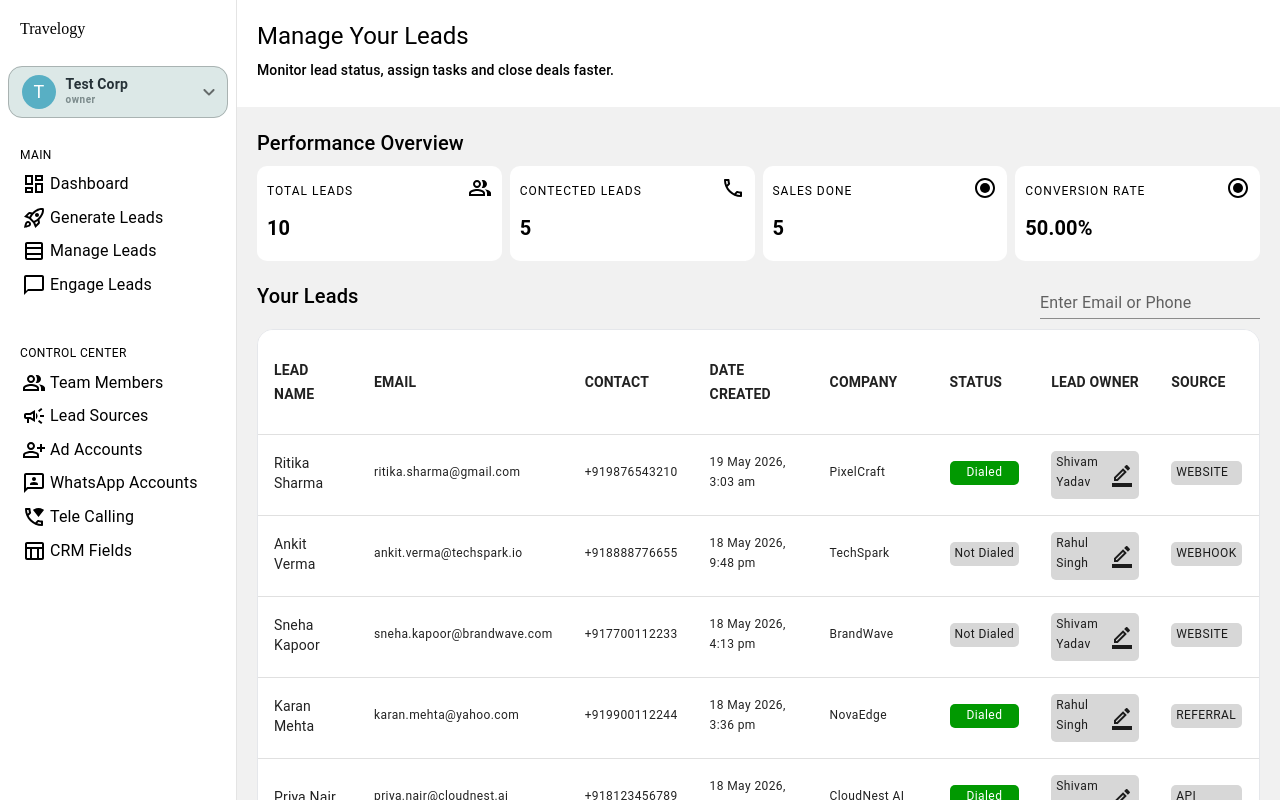
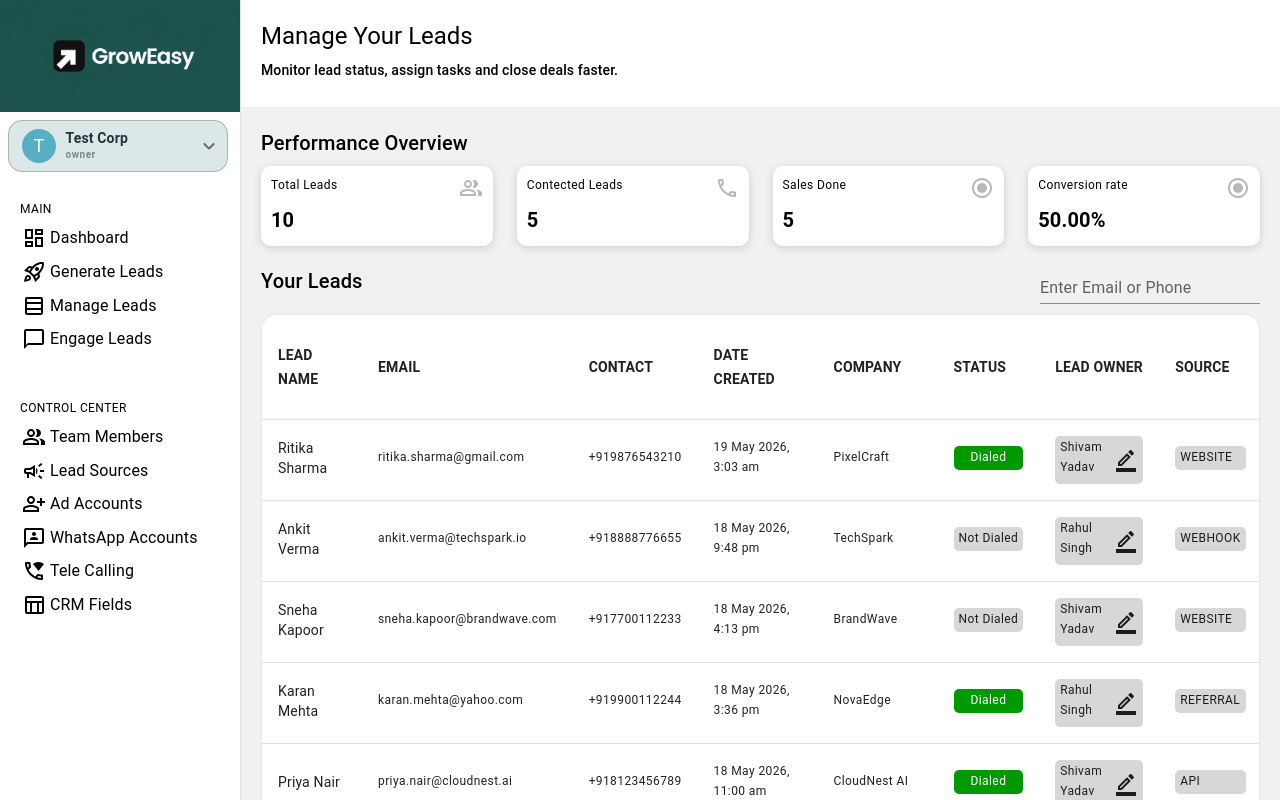
Before and after one commit to abhilekhdowerah-work/manageLeadFrontEnd, a React (Vite) app: page /manage-leads in a window 1280 px wide. Built offline with nearby package versions, Linux system fonts and the light colour scheme.

Commit message:
logo added

```diff
--- a/src/App.css
+++ b/src/App.css
@@ -15,6 +15,14 @@
   flex: 1;
   min-width: 0;
   overflow: auto;
+}
+
+.smallScreen {
+  box-shadow: 0 2px 8px rgba(0, 0, 0, 0.15);
+}
+
+.bigScreen {
+  box-shadow: 0 2px 8px rgba(0, 0, 0, 0.15);
 }
 
 @media (max-width: 768px) {
@@ -40,6 +48,7 @@
   .navButton {
     display: none;
   }
+
   .bigScreen {
     display: block;
     border-right: 1px solid rgb(228, 228, 228);
--- a/src/components/mainContent/pages/manageLeads/consts/texts.jsx
+++ b/src/components/mainContent/pages/manageLeads/consts/texts.jsx
@@ -9,9 +9,9 @@ export const DESCRIPTION = "Monitor lead status, assign tasks and close deals fa
 export const PERFORMANCE_OVERVIEW = {
         TITLE: "Performance Overview",
         LIST: [
-            {id: 1, title: "Total Leads", icon: <PeopleAltOutlinedIcon />, value: 45, helperFunction: x=>`${x}` },
-            {id: 2, title: "Contected Leads", icon: <LocalPhoneOutlinedIcon />, value: 0, helperFunction: x=>`${x}` },
-            {id: 3, title: "Sales Done", icon: <RadioButtonCheckedOutlinedIcon />, value: 0, helperFunction: x=>`${x}` },
-            {id: 4, title: "Conversion rate", icon: <RadioButtonCheckedOutlinedIcon />, value: 0.0, helperFunction: x=>`${x.toFixed(2)}%` },
+            {id: 1, title: "Total Leads", icon: <PeopleAltOutlinedIcon sx={{color: '#b8b8b8'}}/>, value: 45, helperFunction: x=>`${x}` },
+            {id: 2, title: "Contected Leads", icon: <LocalPhoneOutlinedIcon sx={{color: '#b8b8b8'}} />, value: 0, helperFunction: x=>`${x}` },
+            {id: 3, title: "Sales Done", icon: <RadioButtonCheckedOutlinedIcon sx={{color: '#b8b8b8'}} />, value: 0, helperFunction: x=>`${x}` },
+            {id: 4, title: "Conversion rate", icon: <RadioButtonCheckedOutlinedIcon sx={{color: '#b8b8b8'}} />, value: 0.0, helperFunction: x=>`${x.toFixed(2)}%` },
         ]
     }
--- a/src/components/mainContent/pages/manageLeads/manageLeads.component.jsx
+++ b/src/components/mainContent/pages/manageLeads/manageLeads.component.jsx
@@ -35,15 +35,15 @@ function ManageLeads() {
                     <Typography variant="h6" gutterBottom>
                         {PERFORMANCE_OVERVIEW.TITLE}
                     </Typography>
-                    <Grid container spacing={1}>{PERFORMANCE_OVERVIEW.LIST.map(item => (
+                    <Grid container spacing={3}>{PERFORMANCE_OVERVIEW.LIST.map(item => (
                         <Grid size={{xs: 12, sm: 6, md: 3}} key={item.id} className={style.performanceNodes}>
                             <div className={style.performanceNodeHeader}>
-                                <Typography variant="overline" gutterBottom sx={{ display: 'block' }}>
+                                <Typography variant="caption" gutterBottom sx={{ display: 'block' }}>
                                     {item.title}
                                 </Typography>
                                 <div>{item.icon}</div>
                             </div>
-                            <Typography variant="h6" gutterBottom sx={{ display: 'block' }}>
+                            <Typography variant="h6" sx={{ display: 'block' }}>
                                 <b>{item.helperFunction(calculateValue(item.title))}</b>
                             </Typography>
                         </Grid>
--- a/src/components/mainContent/pages/manageLeads/manageLeads.module.css
+++ b/src/components/mainContent/pages/manageLeads/manageLeads.module.css
@@ -8,6 +8,7 @@
 }
 .performanceNodes{
     background-color: white;
+    box-shadow: 0 2px 8px rgba(0, 0, 0, 0.15);
     /* width: 100%; */
     border-radius: 10px;
     padding: 10px;
--- a/src/components/sidebar/sidebar.component.jsx
+++ b/src/components/sidebar/sidebar.component.jsx
@@ -12,8 +12,9 @@ import PersonAddAltOutlinedIcon from '@mui/icons-material/PersonAddAltOutlined';
 import ThreePOutlinedIcon from '@mui/icons-material/ThreePOutlined';
 import WifiCallingOutlinedIcon from '@mui/icons-material/WifiCallingOutlined';
 import TableChartOutlinedIcon from '@mui/icons-material/TableChartOutlined';
+import MenuOutlinedIcon from '@mui/icons-material/MenuOutlined';
 
-import MenuOutlinedIcon from '@mui/icons-material/MenuOutlined';
+import logo from "../../assets/logo.png";
 import { useState } from "react";
 
 const menuItems = [
@@ -46,8 +47,11 @@ function SideBar() {
     return (
         <div className={style.container}>
             {/* <MenuOutlinedIcon /> */}
-            <div className={style.header}>Travelogy</div>
-            <DropdownList/>
+            {/* <div className={style.header}>Travelogy</div> */}
+            <div className={style.imageContainer}>
+                <img src={logo} alt="logo" className={style.image}/>
+            </div>
+            <DropdownList />
             <div>
                 {menuItems.map(item => (
                     <div key={item.id} className={style.itemContainer}>
--- a/src/components/sidebar/sidebar.module.css
+++ b/src/components/sidebar/sidebar.module.css
@@ -1,6 +1,6 @@
 .container {
     /* background-color: red; */
-    width: fit-content;
+    width: 240px;
 }
 
 .header {
@@ -25,6 +25,11 @@
     all: unset;
     cursor: pointer;
 }
+.image{
+  width: 100%;
+  height: auto;
+  display: block;
+}
 
 @media (max-width: 768px) {
   .container {
```
Also changed, not shown: src/assets/logo.png (added).
